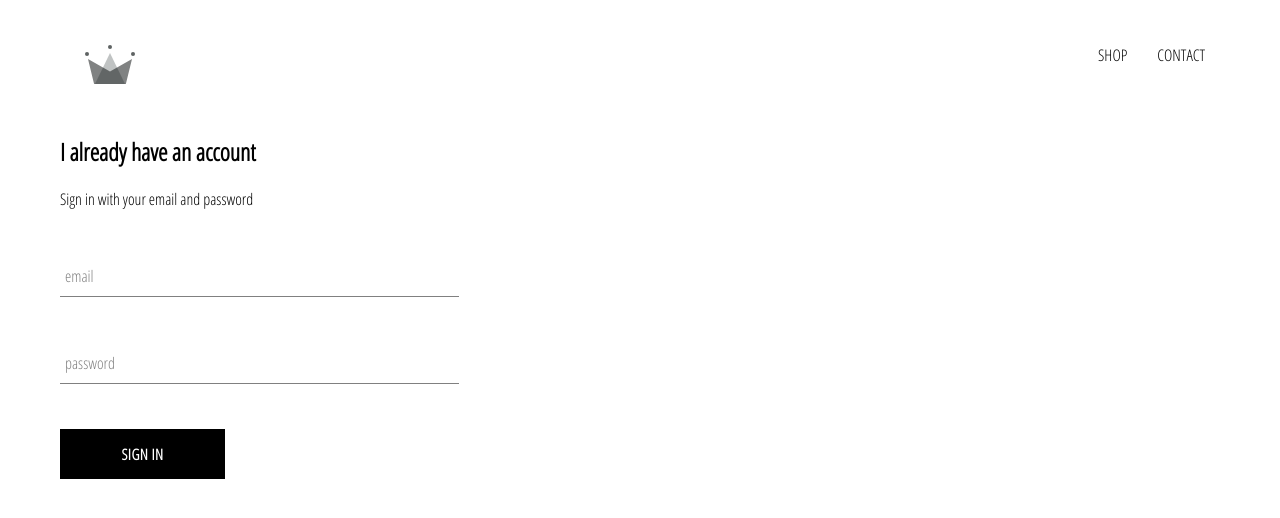
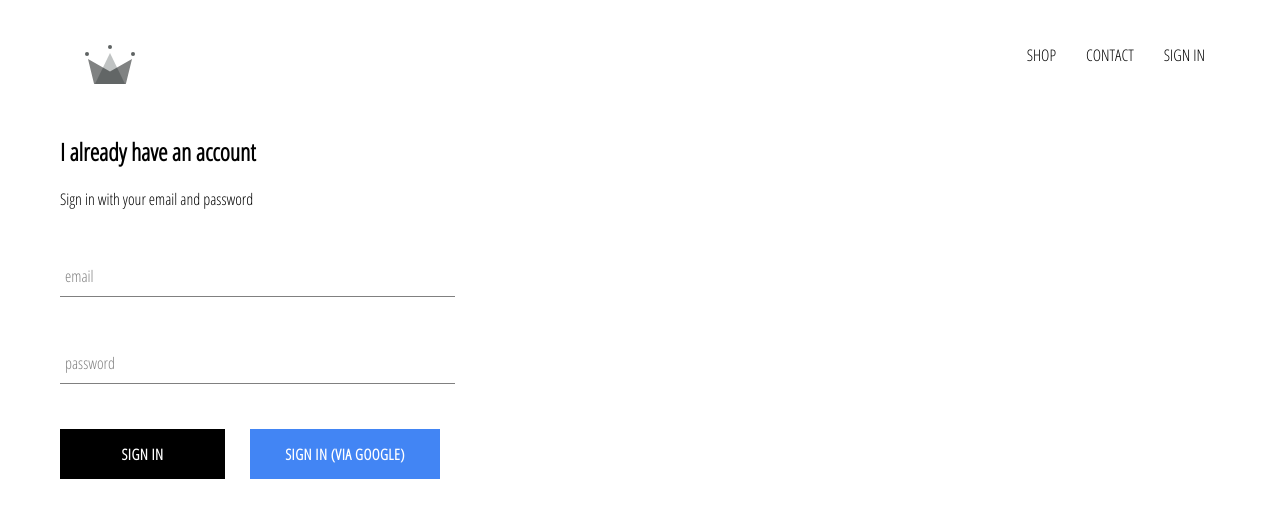
Before and after one commit to evzisim/ecommerce-shop, a React (Create React App) app: page /signin in a window 1280 px wide. Shown: the top 518 px of the page. Built offline with nearby package versions, Linux system fonts and the light colour scheme; no server answers.

Commit message:
Firebase integrated into application, sign in page with 'Google' sign in component created

```diff
--- a/package.json
+++ b/package.json
@@ -6,6 +6,7 @@
     "@testing-library/jest-dom": "^4.2.4",
     "@testing-library/react": "^9.5.0",
     "@testing-library/user-event": "^7.2.1",
+    "firebase": "^7.23.0",
     "node-sass": "^4.14.1",
     "react": "^16.13.1",
     "react-dom": "^16.13.1",
--- a/src/App.js
+++ b/src/App.js
@@ -7,11 +7,33 @@
 import ShopPage from './pages/shop/shop.component';
 import Header from './components/header/header.component';
 import SignInAndSignUpPage from './pages/sign-in-and-sign-up/sign-in-and-sign-up.component';
+import { auth } from './firebase/firebase.utils';
 
-function App() {
+class App extends React.Component {
+    constructor() {
+        super();
+
+        this.state = {
+            currentUser: null
+        }
+    }
+
+    unsubscribeFromAuth = null;
+
+    componentDidMount() {
+        this.unsubscribeFromAuth = auth.onAuthStateChanged(user => {
+            this.setState({ currentUser: user });
+        });
+    }
+
+    UNSAFE_componentWillMount() {
+        this.unsubscribeFromAuth = null;
+    }
+
+    render() {
         return (
             <div>
-          <Header/>
+                <Header currentUser={this.state.currentUser} />
                 <Switch>
                     <Route exact path='/' component={HomePage} />
                     <Route path='/shop' component={ShopPage} />
@@ -20,5 +42,6 @@
             </div>
         );
     }
+}
 
 export default App;
--- a/src/components/custom-button/custom-button.component.jsx
+++ b/src/components/custom-button/custom-button.component.jsx
@@ -2,8 +2,8 @@
 
 import './custom-button.styles.scss';
 
-const CustomButton = ({ children, ...otherProps }) => (
-    <button className='custom-button' {...otherProps}>
+const CustomButton = ({ children, isGoogleSignIn, ...otherProps }) => (
+    <button className={`${ isGoogleSignIn ? 'google-sign-in': '' } custom-button`} {...otherProps}>
         {
             children
         }
--- a/src/components/custom-button/custom-button.styles.scss
+++ b/src/components/custom-button/custom-button.styles.scss
@@ -19,4 +19,14 @@
     color: black;
     border: 1px solid black;
   }
+
+  &.google-sign-in {
+    background-color: #4285f4;
+    color: white;
+  }
+
+    &:hover {
+      background-color: #357ae8;
+      border: none;
+    }
 }
--- a/src/components/header/header.component.jsx
+++ b/src/components/header/header.component.jsx
@@ -3,9 +3,11 @@
 
 import { ReactComponent as Logo } from '../../assets/crown.svg';
 
+import { auth } from '../../firebase/firebase.utils';
+
 import './header.styles.scss';
 
-const Header = () => (
+const Header = ({ currentUser }) => (
     <div className='header'>
         <Link className='logo-container' to='/'>
             <Logo className='logo'/>
@@ -17,6 +19,12 @@
             <Link className='option' to='/shop'>
                 CONTACT
             </Link>
+            {
+                currentUser ?
+                    <div className='option' onClick={() => auth.signOut() }>SIGN OUT</div>
+                    :
+                    <Link className='option' to='/signin'>SIGN IN</Link>
+            }
         </div>
     </div>
 )
--- a/src/components/header/header.styles.scss
+++ b/src/components/header/header.styles.scss
@@ -20,6 +20,7 @@
 
     .option {
       padding: 10px 15px;
+      cursor: pointer;
     }
   }
 }
--- a/src/components/sign-in/sign-in.component.jsx
+++ b/src/components/sign-in/sign-in.component.jsx
@@ -2,6 +2,8 @@
 
 import FormInput from '../form-input/form-input.component';
 import CustomButton from '../custom-button/custom-button.component';
+
+import { signInWithGoogle } from "../../firebase/firebase.utils";
 
 import './sign-in.styles.scss';
 
@@ -46,7 +48,10 @@
                         handleChange={ this.handleChange }
                         label='password'
                         required />
-                    <CustomButton type='submit'>Sign In</CustomButton>
+                        <div className='buttons'>
+                            <CustomButton type='submit'>Sign In</CustomButton>
+                            <CustomButton onClick={ signInWithGoogle } isGoogleSignIn>Sign In (via Google)</CustomButton>
+                        </div>
                 </form>
             </div>
         )
--- a/src/components/sign-in/sign-in.styles.scss
+++ b/src/components/sign-in/sign-in.styles.scss
@@ -1,9 +1,14 @@
 .sign-in {
-  width: 30vw;
+  width: 380px;
   display: flex;
   flex-direction: column;
 
   .title {
     margin: 10px 0;
   }
+
+  .buttons {
+    display: flex;
+    justify-content: space-between;
+  }
 }
--- /dev/null
+++ b/src/firebase/firebase.utils.js
@@ -0,0 +1,24 @@
+import firebase from 'firebase/app';
+
+import 'firebase/firestore';
+import 'firebase/auth';
+
+const firebaseConfig = {
+    apiKey: "AIzaSyABNmqMmsPVfQXJE17m0Xl7q2mhrM3D2vM",
+    authDomain: "ecommercedb-4c319.firebaseapp.com",
+    databaseURL: "https://ecommercedb-4c319.firebaseio.com",
+    projectId: "ecommercedb-4c319",
+    storageBucket: "ecommercedb-4c319.appspot.com",
+    messagingSenderId: "212489193855",
+    appId: "1:212489193855:web:0cca7c88db186946fb724a"
+};
+
+firebase.initializeApp(firebaseConfig);
+
+export const auth = firebase.auth();
+export const firestore = firebase.firestore();
+
+const provider = new firebase.auth.GoogleAuthProvider();
+provider.setCustomParameters({ prompt: 'select_account' });
+
+export const signInWithGoogle = () => auth.signInWithPopup(provider);
```
Also changed, not shown: 1 other file (tests, documents, lock files or other folders). Lines whose indentation alone changed are shown as unchanged.
